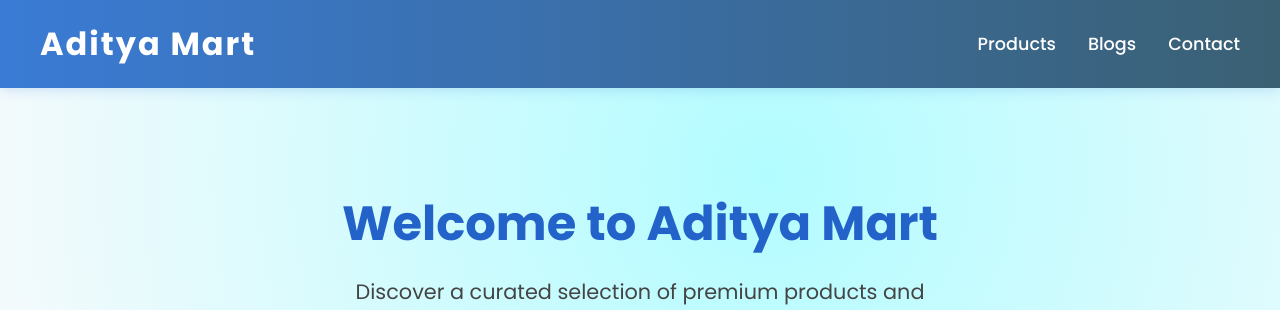
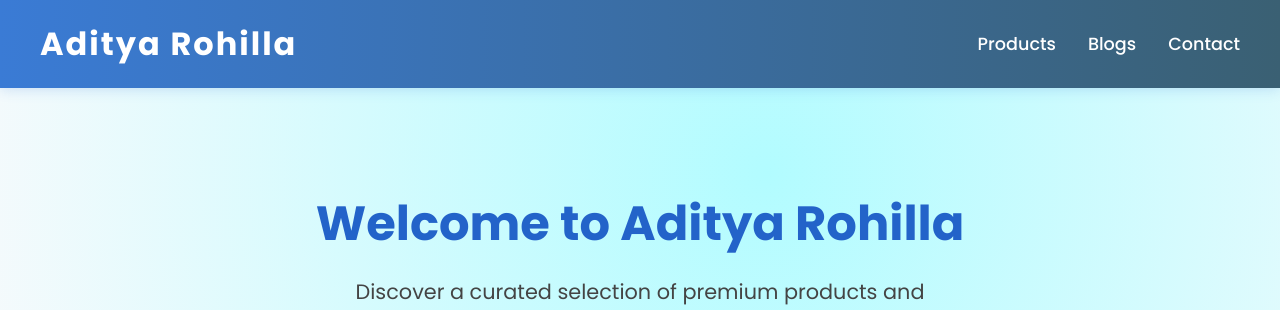
Before and after one commit to rohillagraphics222-hub/aditya-mart, a React (Create React App) app in the folder frontend/: page / in a window 1280 px wide. Shown: the top 310 px of the page. Built offline with nearby package versions, Linux system fonts and the light colour scheme.

Commit message:
Change site name from Aditya Mart to Aditya Rohilla

```diff
--- a/frontend/src/components/Footer.js
+++ b/frontend/src/components/Footer.js
@@ -13,7 +13,7 @@ export default function Footer() {
   return (
     <footer id="contact" style={style}>
       <div>
-        &copy; {new Date().getFullYear()} Aditya Mart | Designed by Aditya
+  &copy; {new Date().getFullYear()} Aditya Rohilla | Designed by Aditya
       </div>
       <div>
         <a href="mailto:contact@adityamart.com" style={{ color: "#fff", textDecoration: "underline" }}>
--- a/frontend/src/components/Hero.js
+++ b/frontend/src/components/Hero.js
@@ -40,7 +40,7 @@ const btnStyle = {
 export default function Hero() {
   return (
     <section style={heroStyle}>
-      <h1 style={titleStyle}>Welcome to Aditya Mart</h1>
+  <h1 style={titleStyle}>Welcome to Aditya Rohilla</h1>
       <p style={descStyle}>
         Discover a curated selection of premium products and insightful blogs. Shop smart, live beautifully.
       </p>
--- a/frontend/src/components/Navbar.js
+++ b/frontend/src/components/Navbar.js
@@ -33,7 +33,7 @@ const styles = {
 export default function Navbar() {
   return (
     <nav style={styles.navbar}>
-      <div style={styles.logo}>Aditya Mart</div>
+  <div style={styles.logo}>Aditya Rohilla</div>
       <div style={styles.navLinks}>
         <a style={styles.link} href="#products">Products</a>
         <a style={styles.link} href="#blogs">Blogs</a>
```
